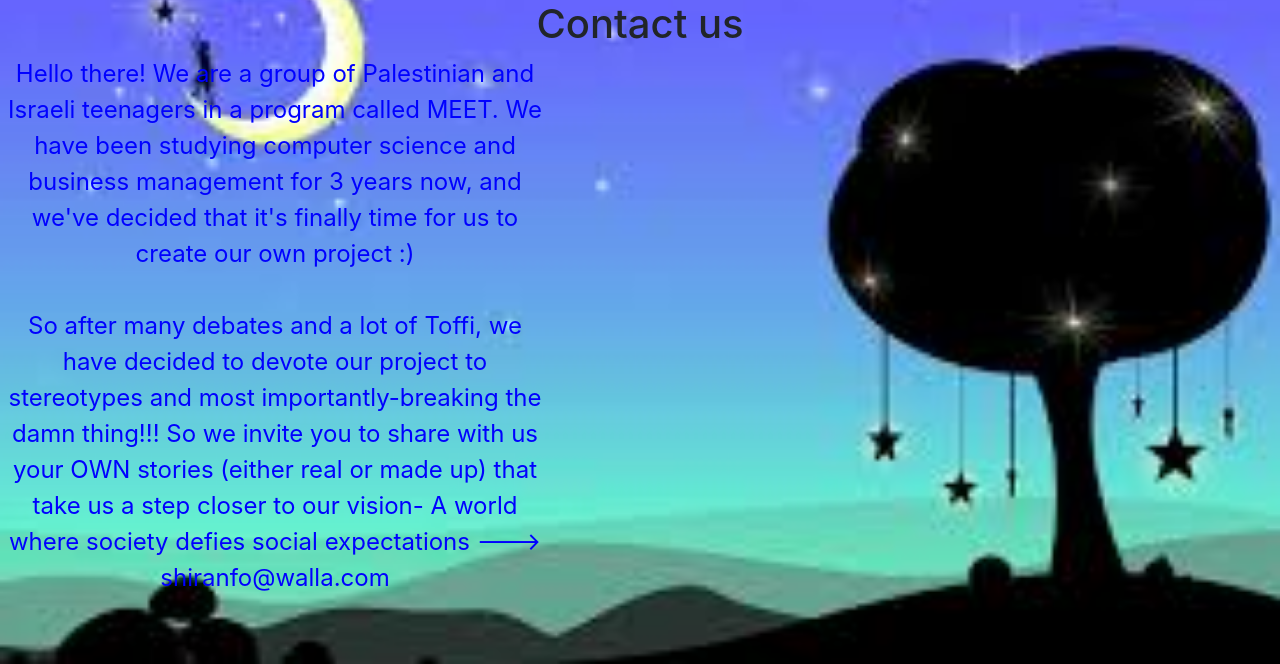
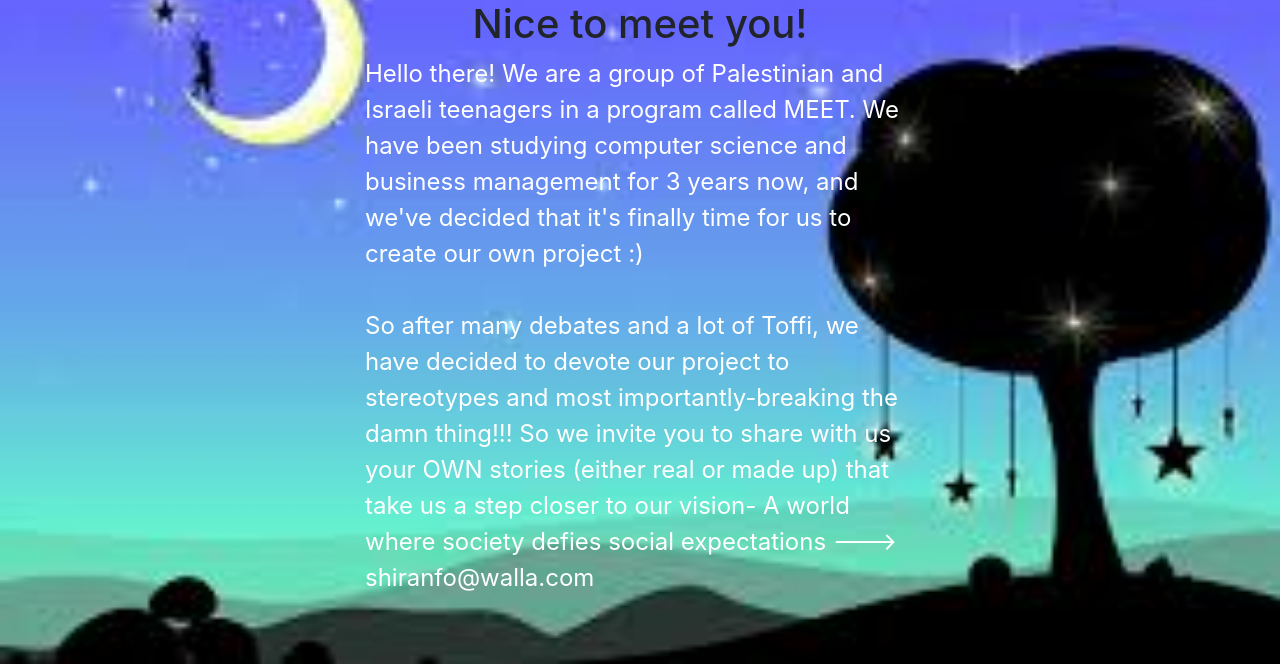
Before and after one commit to sela16-meet/TripleS, a Flask app: page /contact in a window 1280 px wide. Shown: the part 136-800 px from the top of the page. Run offline with Flask 2, Linux system fonts and the light colour scheme; some libraries are stand-ins or nearby versions.

Commit message:
Improved about us

```diff
--- a/static/welcome.css
+++ b/static/welcome.css
@@ -43,14 +43,14 @@ color: white;
 
 #pi{
 
-	color:blue;
+	color:white;
 	font-size:150%;
 }
 
 .doge{
 	text-align: left;
 	max-width: 550px;
-	float: left;
+	float: center;
 
 }
 
--- a/templates/contact.html
+++ b/templates/contact.html
@@ -11,21 +11,22 @@
 {% block content %}
 <body>
 
-
+<center>
 
 <form>
 
 <form>
 
-<center>
 
-<h1> Contact us </h1>
+
+<h1> Nice to meet you!</h1>
 
 <div class= "doge">
 
-<center>
+
 
 <p id="pi">
+
 
 Hello there! We are a group of Palestinian and Israeli teenagers in a program called MEET.
 We have been studying computer science and business management for 3 years now, and we've decided that it's finally time for us to create our own project :)
@@ -36,12 +37,12 @@ So we invite you to share with us your OWN stories (either real or made up) that
 
 </p>
 
-</center>
+
 
 </div>
 
+
 </center>
-
 </body>
 
 {% endblock %}
```
